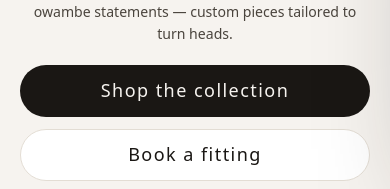
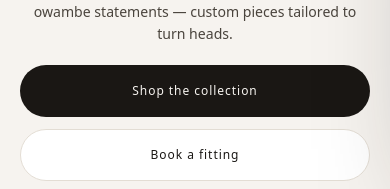
Before and after one commit to Alexisfahhz/fabbys-fashion, a React (Vite) app: page / in a window 390 px wide. Shown: the part 655-844 px from the top of the page. Built offline with nearby package versions, Linux system fonts and the light colour scheme.

Commit message:
fabby: mobile CTA text 18px->12px (heights unchanged 52px)
deepseek-v4-flash.

```diff
--- a/src/components/HeroText.jsx
+++ b/src/components/HeroText.jsx
@@ -80,7 +80,7 @@ export default function HeroText({ isDesktopOnly = false, isMobileOnly = false }
           style={{
             background: 'var(--color-ink)',
             color: 'var(--color-porcelain)',
-            fontSize: '1.128rem',
+            fontSize: '12px',
             letterSpacing: '0.08em',
             height: 52,
           }}
@@ -93,7 +93,7 @@ export default function HeroText({ isDesktopOnly = false, isMobileOnly = false }
           style={{
             border: '1.5px solid var(--color-line)',
             color: 'var(--color-ink)',
-            fontSize: '1.128rem',
+            fontSize: '12px',
             letterSpacing: '0.08em',
             background: 'var(--color-bone)',
             height: 52,
```
